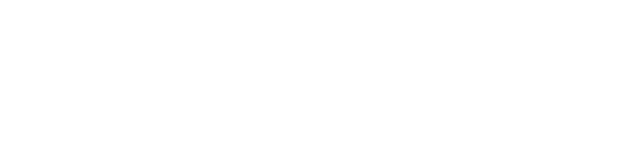
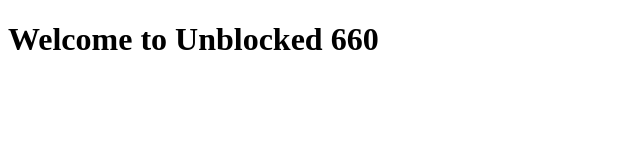
Before and after one commit to willyjim1/willyjim1.github.io, a plain HTML site: page index.html in a window 1280 px wide. Shown: the whole page, without its empty margins (0-640 px from the left). Drawn offline with Linux system fonts and the light colour scheme.

Commit message:
update inde.html

```diff
--- a/index.html
+++ b/index.html
@@ -1,2 +1,11 @@
 <!DOCTYPE html>
 <html lang=en>
+<head>
+   <meta charset="UTF-8">
+   <title>Unblocked 660</title>
+</head>
+<body>
+    <header>
+    <h1>Welcome to Unblocked 660</h1>
+    </header>
+</body>
```
